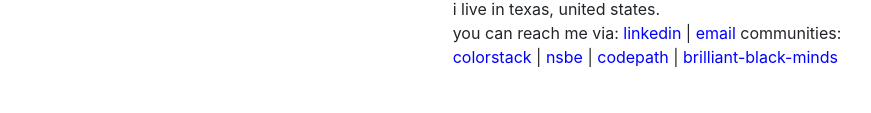
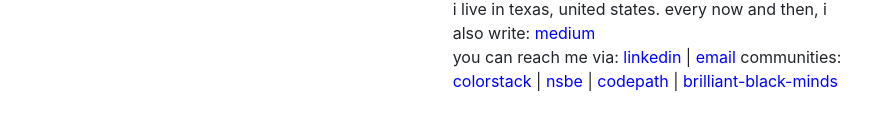
Before and after one commit to sammakyao/sammakyao.github.io, a plain HTML site: page index.html in a window 1280 px wide. Shown: the part 171-284 px from the top of the page, without its empty margins (16-887 px from the left). Drawn offline with nearby package versions, Linux system fonts and the light colour scheme.

Commit message:
Update index.html

```diff
--- a/index.html
+++ b/index.html
@@ -43,6 +43,7 @@
           currently studying computer science at UNT.<br>
           when i'm not coding, i help build: <a href="https://www.dorismollelfoundation.org/" target="_blank">doris mollel foundation</a><br>
           i live in texas, united states.
+          every now and then, i also write: <a href="https://medium.com/@sammakyao" target="_blank">medium</a><br>
           <p>
             you can reach me via:
             <a href="https://www.linkedin.com/in/samwel-makyao/" target="_blank">linkedin</a> |
```
